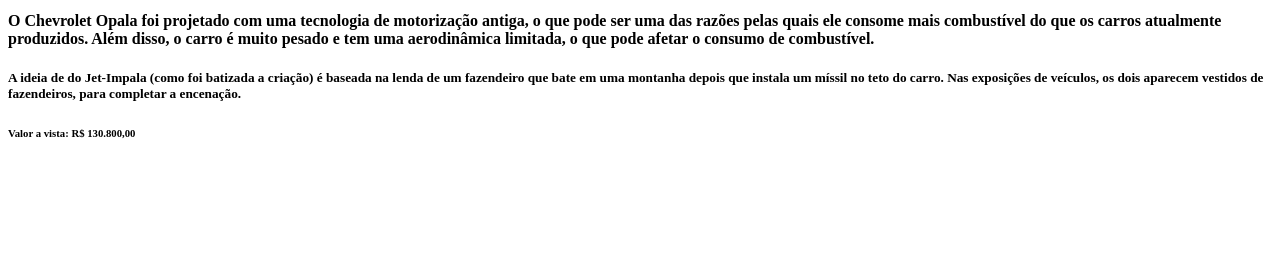
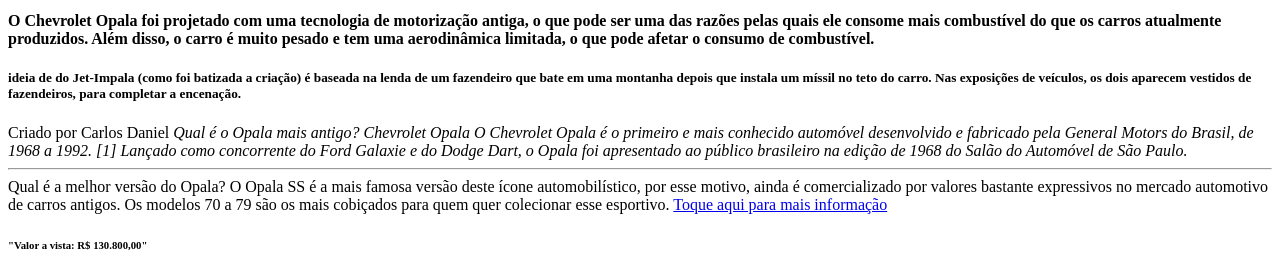
Before and after one commit to Coringabxo/site-meu-n, a plain HTML site: page index.html in a window 1280 px wide. Shown: the part 1011-1287 px from the top of the page. Before the commit the page ends 1175 px from the top, so only its background shows below. Drawn offline with Linux system fonts and the light colour scheme.

Commit message:
fiz um monte de coisa

```diff
--- a/index.html
+++ b/index.html
@@ -1,8 +1,6 @@
 <!DOCTYPE html>
 <html lang="en">
 <head>
-
-
     <meta name="viewport" content="width=device-width, initial-scale=1.0">
     <title>classico Opala67</title>
 </head>
@@ -14,8 +12,14 @@
     <h3> Chevy Impala 1967: O Impala Sedan preto da série Supernatural utiliza um motor V8 327 "big block" com carburador quádruplo (Quadrijet), mas levemente cerca de 270 cv .</h3>
     <img src="https://tudoparaopala.com.br/wp-content/uploads/2017/11/19720_955783394443004_7470871103371054186_n.jpg" alt="">
     <h4>O Chevrolet Opala foi projetado com uma tecnologia de motorização antiga, o que pode ser uma das razões pelas quais ele consome mais combustível do que os carros atualmente produzidos. Além disso, o carro é muito pesado e tem uma aerodinâmica limitada, o que pode afetar o consumo de combustível.<br>
-    <h5>A ideia de do Jet-Impala (como foi batizada a criação) é baseada na lenda de um fazendeiro que bate em uma montanha depois que instala um míssil no teto do carro. Nas exposições de veículos, os dois aparecem vestidos de fazendeiros, para completar a encenação.</h5>
-    <h6 > Valor a vista: R$ 130.800,00 </h6>
-    <a href="https://pt.wikipedia.org/wiki/Chevrolet_Impala"></a>
+    <h5> ideia de do Jet-Impala (como foi batizada a criação) é baseada na lenda de um fazendeiro que bate em uma montanha depois que instala um míssil no teto do carro. Nas exposições de veículos, os dois aparecem vestidos de fazendeiros, para completar a encenação.</h5
+    <i>Criado  por Carlos Daniel</i>
+    <em>Qual é o Opala mais antigo?
+        Chevrolet Opala
+        O Chevrolet Opala é o primeiro e mais conhecido automóvel desenvolvido e fabricado pela General Motors do Brasil, de 1968 a 1992. [1] Lançado como concorrente do Ford Galaxie e do Dodge Dart, o Opala foi apresentado ao público brasileiro na edição de 1968 do Salão do Automóvel de São Paulo.</em>
+    <hr>Qual é a melhor versão do Opala?
+    O Opala SS é a mais famosa versão deste ícone automobilístico, por esse motivo, ainda é comercializado por valores bastante expressivos no mercado automotivo de carros antigos. Os modelos 70 a 79 são os mais cobiçados para quem quer colecionar esse esportivo.</hr>
+    <a href="https://pt.wikipedia.org/wiki/Chevrolet_Impala">Toque aqui para mais informação</a>
+    <h6><strong>"Valor a vista: R$ 130.800,00"</strong> </h6>
 </body>
 </html>
```
